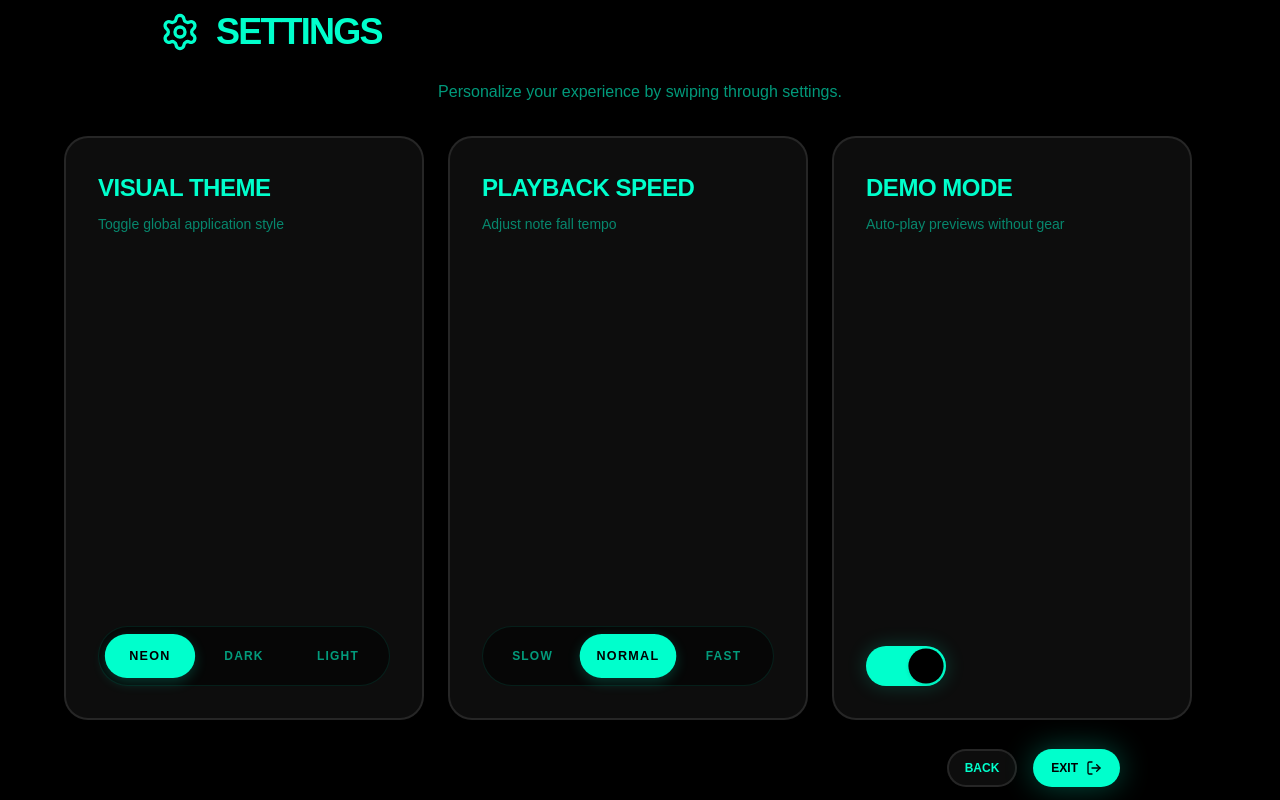
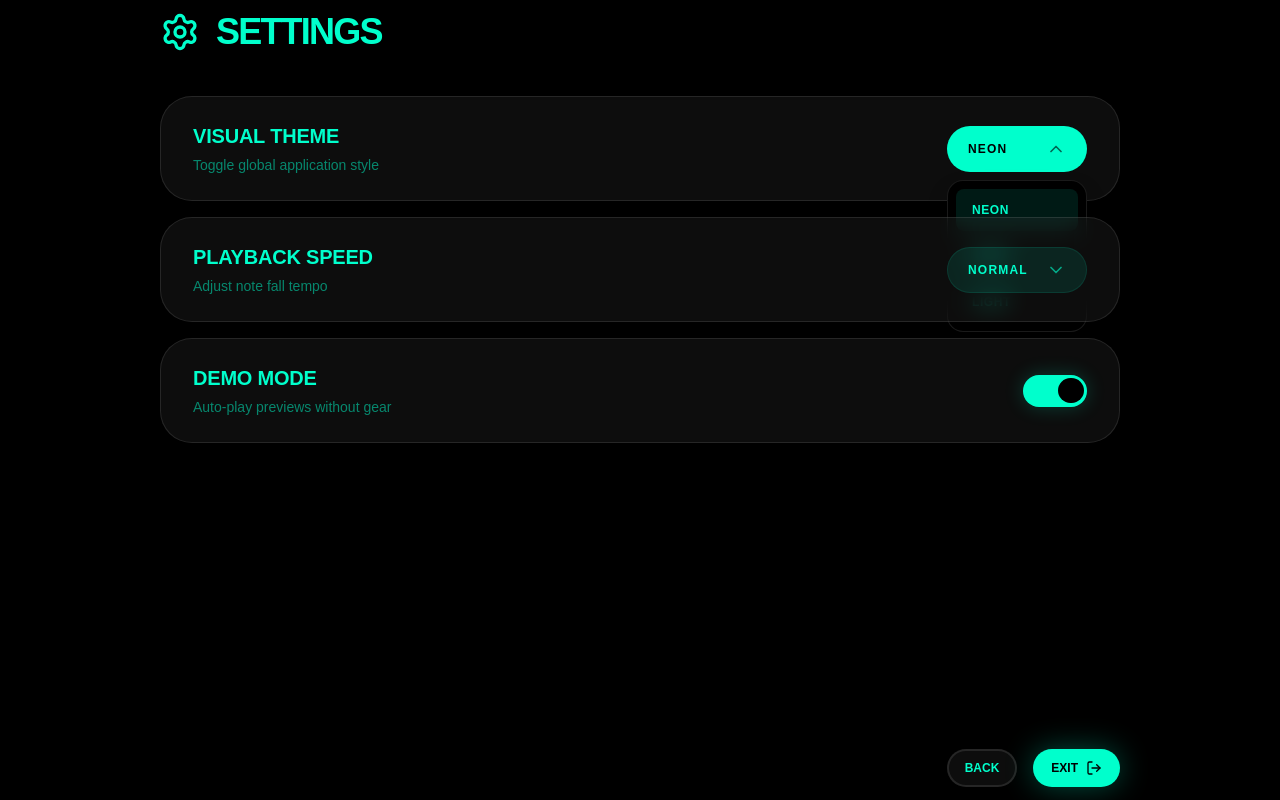
Before and after one commit to hongy20/midi-jam, a Next.js app: page /options in a window 1280 px wide. Both pictures are taken after a click on the button "NEON". Built offline with nearby package versions, Linux system fonts and the light colour scheme.

Commit message:
refactor(options): switch to streamlined list layout with dropdowns

```diff
--- a/src/app/options/page.tsx
+++ b/src/app/options/page.tsx
@@ -49,20 +49,10 @@ export default function OptionsPage() {
         </PageFooter>
       }
     >
-      <main className="w-full h-full max-h-full max-w-full overflow-y-auto overflow-x-hidden py-4 px-8 min-h-0 max-w-5xl mx-auto flex flex-col gap-8">
-        <p className="text-center text-foreground/60 text-base font-medium">
-          Personalize your experience by swiping through settings.
-        </p>
-
-        <div className="flex-1 flex items-center gap-6 overflow-x-auto snap-x snap-mandatory px-8">
-          {optionTypes.map((type) => (
-            <OptionCard
-              key={type}
-              type={type}
-              className="shrink-0 w-[calc(100%-3rem)] sm:w-[360px] h-full snap-center"
-            />
-          ))}
-        </div>
+      <main className="w-full h-full max-w-5xl mx-auto flex flex-col gap-4 py-8 px-8 overflow-y-auto">
+        {optionTypes.map((type) => (
+          <OptionCard key={type} type={type} />
+        ))}
       </main>
     </PageLayout>
   );
--- a/src/components/option-card/option-card.module.css
+++ b/src/components/option-card/option-card.module.css
@@ -1,36 +1,34 @@
 .card {
-  position: relative;
-  padding: 2rem;
-  border-radius: 1.5rem;
-  border: 2px solid var(--ui-card-border);
-  background-color: var(--ui-card-bg);
+  width: 100%;
+  display: flex;
+  align-items: center;
+  justify-content: space-between;
+  padding: 1.5rem 2rem;
+  background: var(--ui-card-bg);
   backdrop-filter: blur(12px);
-  transition: all 0.3s ease;
-  text-align: left;
-  display: flex;
-  flex-direction: column;
-  justify-content: space-between;
+  border: 1px solid var(--ui-card-border);
+  border-radius: var(--ui-card-radius);
+  transition: all 0.2s ease;
   gap: 2rem;
-  overflow: hidden;
-  height: 100%;
 }
 
 .card:hover {
-  border-color: rgba(var(--foreground-rgb), 0.3);
-  background-color: rgba(var(--foreground-rgb), 0.1);
+  background: rgba(var(--foreground-rgb), 0.05);
+  border-color: rgba(var(--foreground-rgb), 0.2);
 }
 
 .info {
   display: flex;
   flex-direction: column;
-  gap: 0.5rem;
+  gap: 0.25rem;
+  flex: 1;
 }
 
 .title {
-  font-size: 1.5rem;
+  font-size: 1.25rem;
   font-weight: 800;
   text-transform: uppercase;
-  letter-spacing: -0.02em;
+  letter-spacing: -0.01em;
   color: var(--foreground);
 }
 
@@ -42,53 +40,116 @@
 }
 
 .controls {
+  position: relative;
   display: flex;
   align-items: center;
-  width: 100%;
 }
 
-.buttonGroup {
-  display: flex;
-  flex-wrap: wrap;
-  gap: 0.5rem;
-  background-color: rgba(var(--background-rgb), 0.5);
-  padding: 0.5rem;
-  border-radius: 9999px;
-  border: 1px solid rgba(var(--foreground-rgb), 0.1);
-  width: 100%;
+/* Dropdown */
+.dropdownWrapper {
+  position: relative;
+  min-width: 140px;
 }
 
-.optionButton {
-  flex: 1;
+.dropdownTrigger {
+  width: 100%;
+  display: flex;
+  align-items: center;
+  justify-content: space-between;
+  gap: 1rem;
+  padding: 0.75rem 1.25rem;
+  background: rgba(var(--foreground-rgb), 0.1);
+  border: 1px solid rgba(var(--foreground-rgb), 0.1);
+  border-radius: 9999px;
+  cursor: pointer;
+  transition: all 0.2s ease;
+}
+
+.dropdownTrigger:hover {
+  background: rgba(var(--foreground-rgb), 0.15);
+  border-color: rgba(var(--foreground-rgb), 0.2);
+}
+
+.triggerActive {
+  background: var(--foreground);
+  color: var(--background);
+}
+
+.currentLabel {
+  font-weight: 900;
+  text-transform: uppercase;
+  font-size: 0.75rem;
+  letter-spacing: 0.1em;
+}
+
+.chevron {
+  width: 1.25rem;
+  height: 1.25rem;
+  transition: transform 0.3s cubic-bezier(0.34, 1.56, 0.64, 1);
+  opacity: 0.6;
+}
+
+.chevronOpen {
+  transform: rotate(180deg);
+}
+
+.dropdownMenu {
+  position: absolute;
+  top: calc(100% + 0.5rem);
+  right: 0;
+  width: 100%;
+  background: var(--background);
+  border: 1px solid var(--ui-card-border);
+  border-radius: 1rem;
+  padding: 0.5rem;
+  z-index: 100;
+  box-shadow: 0 10px 25px -5px rgba(0, 0, 0, 0.3);
+  display: flex;
+  flex-direction: column;
+  gap: 0.25rem;
+  animation: dropdownFade 0.2s ease-out;
+}
+
+@keyframes dropdownFade {
+  from {
+    opacity: 0;
+    transform: translateY(-10px);
+  }
+  to {
+    opacity: 1;
+    transform: translateY(0);
+  }
+}
+
+.dropdownItem {
+  width: 100%;
+  text-align: left;
   padding: 0.75rem 1rem;
-  border-radius: 9999px;
-  font-weight: 900;
+  border-radius: 0.5rem;
+  font-weight: 800;
   font-size: 0.75rem;
   text-transform: uppercase;
-  letter-spacing: 0.1em;
-  transition: all 0.3s ease;
-  white-space: nowrap;
+  letter-spacing: 0.05em;
+  color: var(--foreground);
+  opacity: 0.6;
+  transition: all 0.2s ease;
 }
 
-.optionUnselected {
-  color: rgba(var(--foreground-rgb), 0.6);
+.dropdownItem:hover {
+  opacity: 1;
+  background: rgba(var(--foreground-rgb), 0.1);
 }
 
-.optionUnselected:hover {
-  color: var(--foreground);
-}
-
-.optionSelected {
-  background-color: var(--foreground);
-  color: var(--background);
-  box-shadow: 0 4px 12px rgba(var(--foreground-rgb), 0.2);
-  transform: scale(1.05);
+.itemSelected {
+  opacity: 1;
+  background: rgba(var(--foreground-rgb), 0.1);
+  color: var(--accent-primary);
 }
 
 /* Toggle Switch */
 .toggle {
-  width: 5rem;
-  height: 2.5rem;
+  width: 4rem;
+  height: 2rem;
   border-radius: 9999px;
   position: relative;
   transition: all 0.3s cubic-bezier(0.34, 1.56, 0.64, 1);
@@ -107,22 +168,19 @@
 
 .toggleKnob {
   position: absolute;
-  top: 0.25rem;
-  bottom: 0.25rem;
-  width: 2rem;
+  top: 0.2rem;
+  bottom: 0.2rem;
+  width: 1.6rem;
   border-radius: 9999px;
   transition: all 0.3s cubic-bezier(0.34, 1.56, 0.64, 1);
-  box-shadow: 0 2px 4px rgba(0, 0, 0, 0.1);
 }
 
 .knobInactive {
   background-color: rgba(var(--foreground-rgb), 0.5);
-  left: 0.25rem;
-  transform: scale(0.9);
+  left: 0.2rem;
 }
 
 .knobActive {
   background-color: var(--background);
-  left: calc(100% - 2.25rem);
-  transform: scale(1.1);
+  left: calc(100% - 1.8rem);
 }
--- a/src/components/option-card/option-card.tsx
+++ b/src/components/option-card/option-card.tsx
@@ -1,5 +1,7 @@
 "use client";
 
+import { ChevronDown } from "lucide-react";
+import { useEffect, useRef, useState } from "react";
 import { useAppContext } from "@/context/app-context";
 import { useTheme } from "@/context/theme-context";
 import { THEMES, type Theme } from "@/lib/theme/constant";
@@ -41,10 +43,26 @@ type DemoConfig = {
 type Config = ThemeConfig | SpeedConfig | DemoConfig;
 
 export function OptionCard({ type, className = "" }: OptionCardProps) {
+  const [isOpen, setIsOpen] = useState(false);
+  const dropdownRef = useRef<HTMLDivElement>(null);
   const { theme, setTheme } = useTheme();
   const {
     options: { speed, setSpeed, demoMode, setDemoMode },
   } = useAppContext();
+
+  // Close dropdown on click outside
+  useEffect(() => {
+    const handleClickOutside = (event: MouseEvent) => {
+      if (
+        dropdownRef.current &&
+        !dropdownRef.current.contains(event.target as Node)
+      ) {
+        setIsOpen(false);
+      }
+    };
+    document.addEventListener("mousedown", handleClickOutside);
+    return () => document.removeEventListener("mousedown", handleClickOutside);
+  }, []);
 
   const configs: Record<OptionType, Config> = {
     theme: {
@@ -53,7 +71,10 @@ export function OptionCard({ type, className = "" }: OptionCardProps) {
       description: "Toggle global application style",
       options: THEMES,
       current: theme,
-      onSelect: (val: Theme) => setTheme(val),
+      onSelect: (val: Theme) => {
+        setTheme(val);
+        setIsOpen(false);
+      },
     },
     speed: {
       type: "speed",
@@ -65,7 +86,10 @@ export function OptionCard({ type, className = "" }: OptionCardProps) {
         { label: "Fast", value: 2.0 },
       ],
       current: speed,
-      onSelect: (val: number) => setSpeed(val),
+      onSelect: (val: number) => {
+        setSpeed(val);
+        setIsOpen(false);
+      },
     },
     demo: {
       type: "demo",
@@ -85,7 +109,7 @@ export function OptionCard({ type, className = "" }: OptionCardProps) {
         <span className={styles.description}>{config.description}</span>
       </div>
 
-      <div className={styles.controls}>
+      <div className={styles.controls} ref={dropdownRef}>
         {config.type === "demo" ? (
           <button
             type="button"
@@ -101,17 +125,33 @@ export function OptionCard({ type, className = "" }: OptionCardProps) {
             />
           </button>
         ) : (
-          <div className={styles.buttonGroup}>
+          <div className={styles.dropdownWrapper}>
+            <button
+              type="button"
+              onClick={() => setIsOpen(!isOpen)}
+              className={`${styles.dropdownTrigger} ${isOpen ? styles.triggerActive : ""}`}
+            >
+              <span className={styles.currentLabel}>
+                {config.type === "theme"
+                  ? config.current
+                  : config.options.find((o) => o.value === config.current)
+                      ?.label}
+              </span>
+              <ChevronDown
+                className={`${styles.chevron} ${isOpen ? styles.chevronOpen : ""}`}
+              />
+            </button>
+
+            {isOpen && (
+              <div className={styles.dropdownMenu}>
                 {config.type === "theme"
                   ? config.options.map((opt) => (
                       <button
                         key={opt}
                         type="button"
                         onClick={() => config.onSelect(opt)}
-                    className={`${styles.optionButton} ${
-                      config.current === opt
-                        ? styles.optionSelected
-                        : styles.optionUnselected
+                        className={`${styles.dropdownItem} ${
+                          config.current === opt ? styles.itemSelected : ""
                         }`}
                       >
                         {opt}
@@ -122,10 +162,10 @@ export function OptionCard({ type, className = "" }: OptionCardProps) {
                         key={opt.label}
                         type="button"
                         onClick={() => config.onSelect(opt.value)}
-                    className={`${styles.optionButton} ${
+                        className={`${styles.dropdownItem} ${
                           config.current === opt.value
-                        ? styles.optionSelected
-                        : styles.optionUnselected
+                            ? styles.itemSelected
+                            : ""
                         }`}
                       >
                         {opt.label}
@@ -134,6 +174,8 @@ export function OptionCard({ type, className = "" }: OptionCardProps) {
               </div>
             )}
           </div>
+        )}
+      </div>
     </div>
   );
 }
```
Lines whose indentation alone changed are shown as unchanged.
